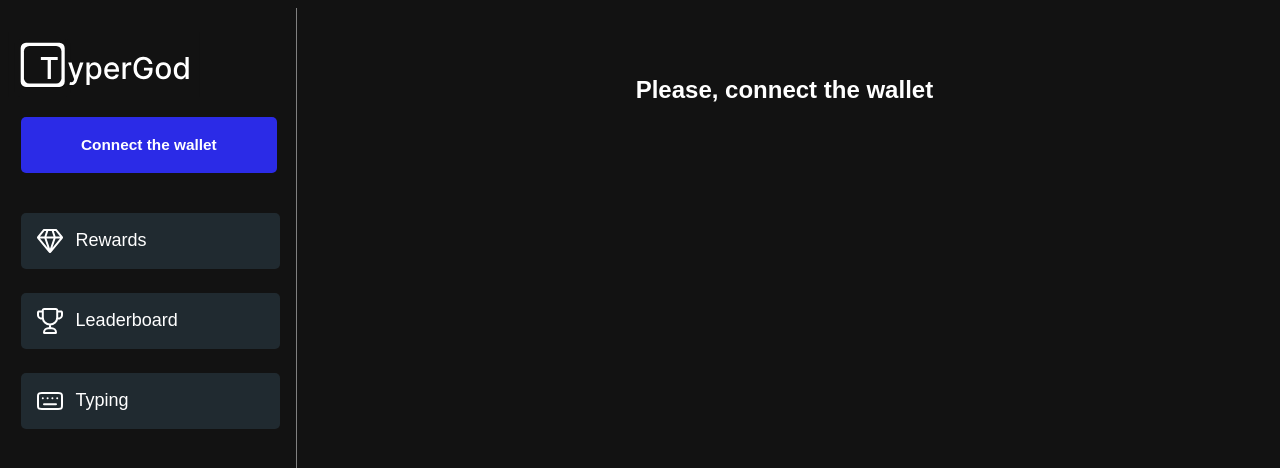
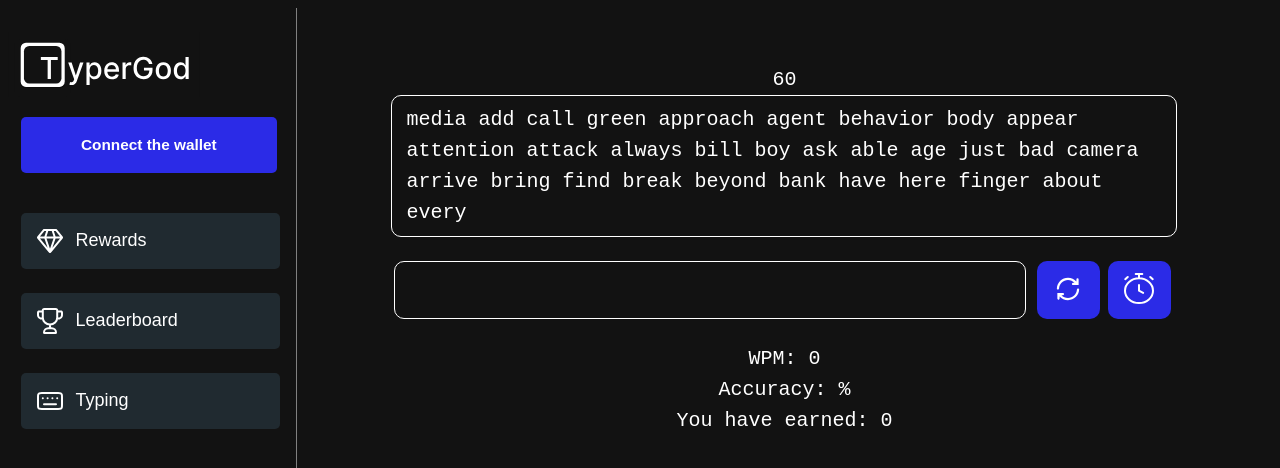
Before and after one commit to adilzhapar/typerGod, a React (Create React App) app in the folder front/: page /typing in a window 1280 px wide. Shown: the top 468 px of the page. Built offline with nearby package versions, Linux system fonts and the light colour scheme.

Commit message:
permanent change for ui check

```diff
--- a/front/src/components/typing/index.jsx
+++ b/front/src/components/typing/index.jsx
@@ -230,7 +230,8 @@ useEffect(() => {
 
 return (
     <div className="page">
-        {currentAccount && (
+        {/* {currentAccount &&  */}
+
             <>
                 <p>{time}</p>
 
@@ -261,10 +262,10 @@ return (
                 <p>Accuracy: {accuracy}%</p>
                 <p>You have earned: {points}</p>
             </>
-        )}
-        {!currentAccount && (
+        {/* )} */}
+        {/* {!currentAccount && (
             <h2>Please, connect the wallet</h2>
-        )}
+        )} */}
     </div>
 );
 }
```
Also changed, not shown: 1 other file (tests, documents, lock files or other folders).
